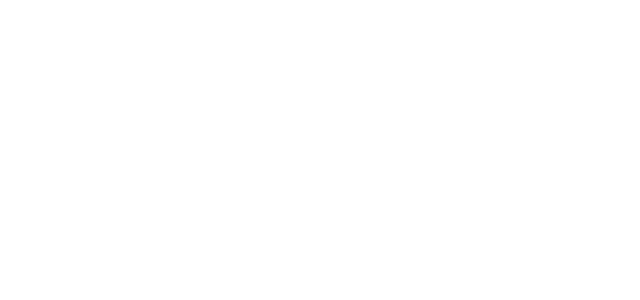
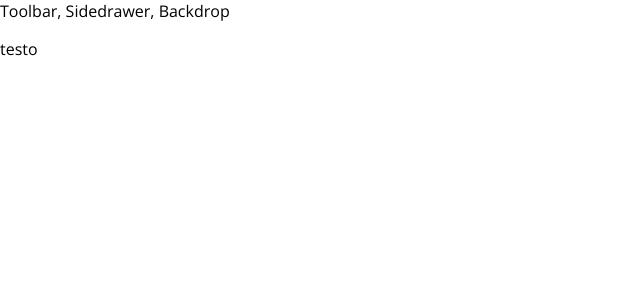
Before and after one commit to mkrabacher/react-burger-builder, a React (Create React App) app: page / in a window 1280 px wide. Shown: the top 300 px of the page, without its empty margins (0-640 px from the left). Built offline with nearby package versions, Linux system fonts and the light colour scheme.

Commit message:
created layout component

```diff
--- a/src/App.js
+++ b/src/App.js
@@ -1,10 +1,15 @@
 import React, { Component } from 'react';
 import './App.scss';
+import Layout from './components/Layout/Layout'
 
 class App extends Component {
   render() {
     return (
-      <div className="App"></div>
+      <div>
+        <Layout>
+          <p> testo </p>
+        </Layout>
+      </div>
     );
   }
 }
--- /dev/null
+++ b/src/components/Layout/Layout.js
@@ -0,0 +1,13 @@
+import React from 'react';
+import Aux from '../../hoc/Aux-Wrapper';
+
+const layout = (props) => (
+  <Aux>
+    <div>Toolbar, Sidedrawer, Backdrop</div>
+    <main>
+      {props.children}
+    </main>
+  </Aux>
+);
+
+export default layout
--- /dev/null
+++ b/src/hoc/Aux-Wrapper.js
@@ -0,0 +1,3 @@
+const aux = (props) => props.children;
+
+export default aux;
```
